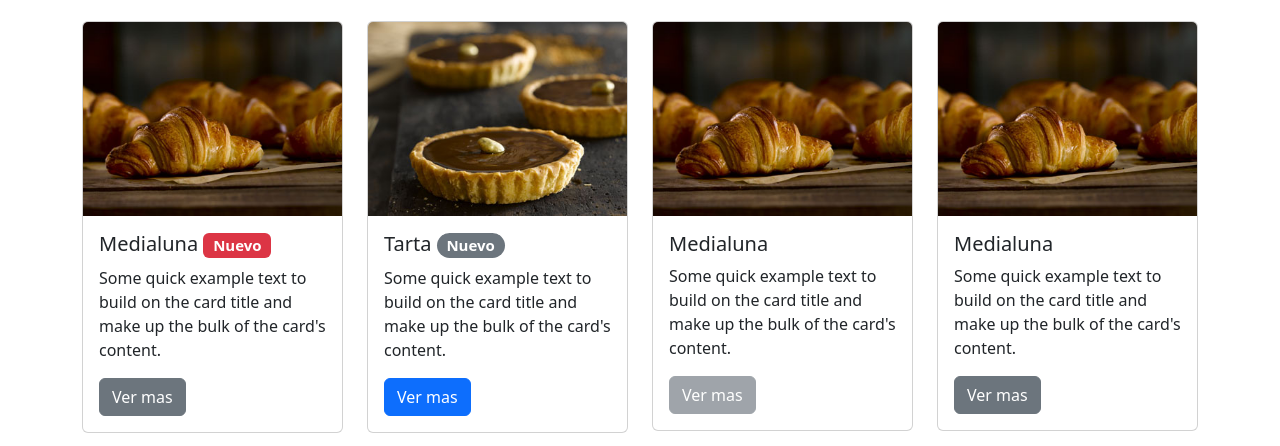
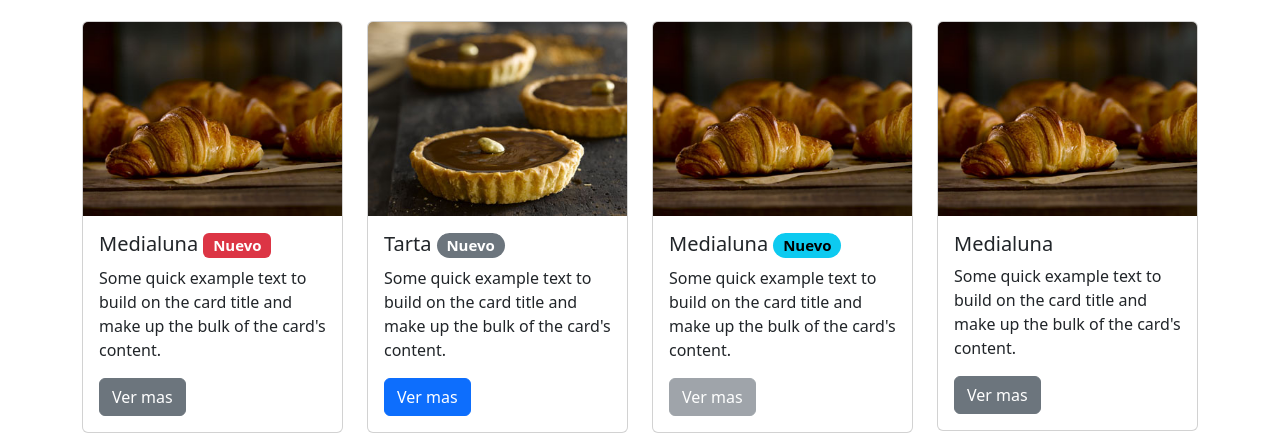
Before and after one commit to RamiroCoronel/panaderiacocu, a plain HTML site: page 06-panaderiaCocu/pages/productos.html in a window 1280 px wide. Shown: the part 274-720 px from the top of the page. Drawn offline with nearby package versions, Linux system fonts and the light colour scheme; files that its build step writes are made by us from their sources; files whose address does not match are found by name.

Commit message:
se agrego un badge en la pag productos al 3er item

```diff
--- a/06-panaderiaCocu/pages/productos.html
+++ b/06-panaderiaCocu/pages/productos.html
@@ -110,7 +110,7 @@
                 alt="Medialuna"
               />
               <div class="card-body">
-                <h5 class="card-title">Medialuna</h5>
+                <h5 class="card-title">Medialuna <span class="badge rounded-pill text-bg-info">Nuevo</span></h5>
                 <p class="card-text">
                   Some quick example text to build on the card title and make up
                   the bulk of the card's content.
```
